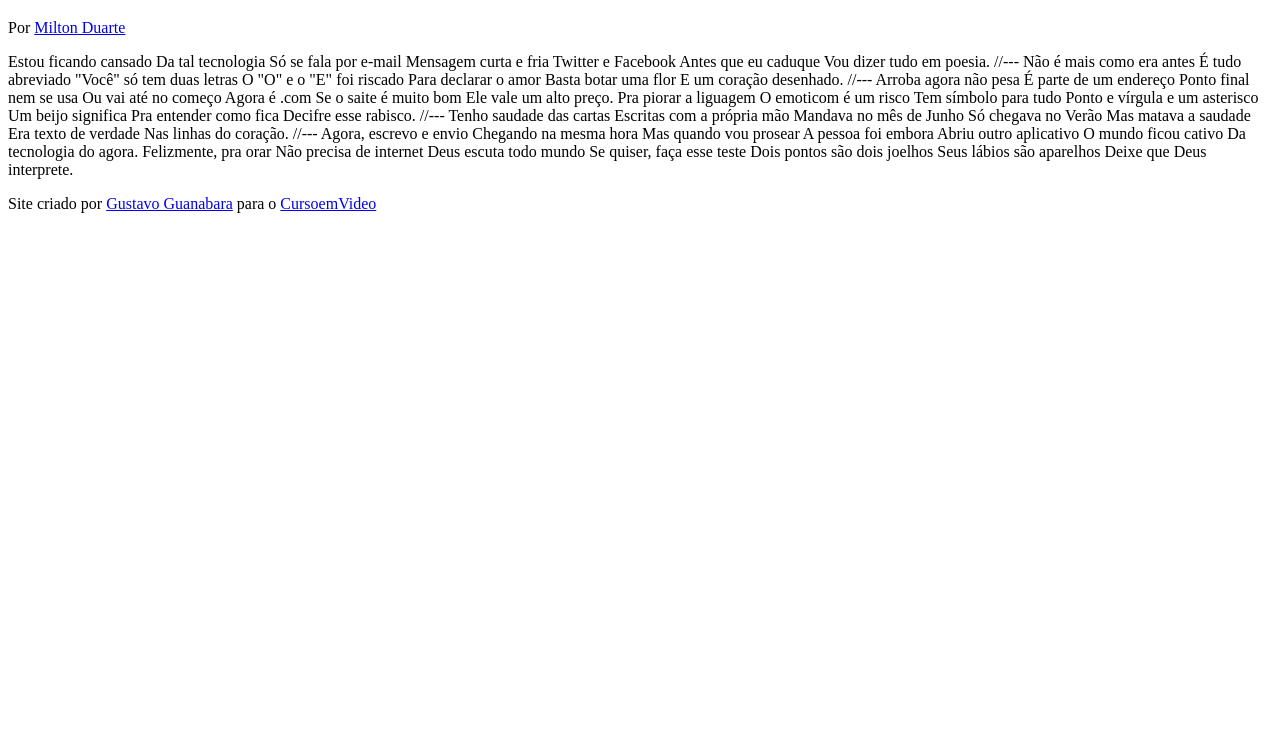
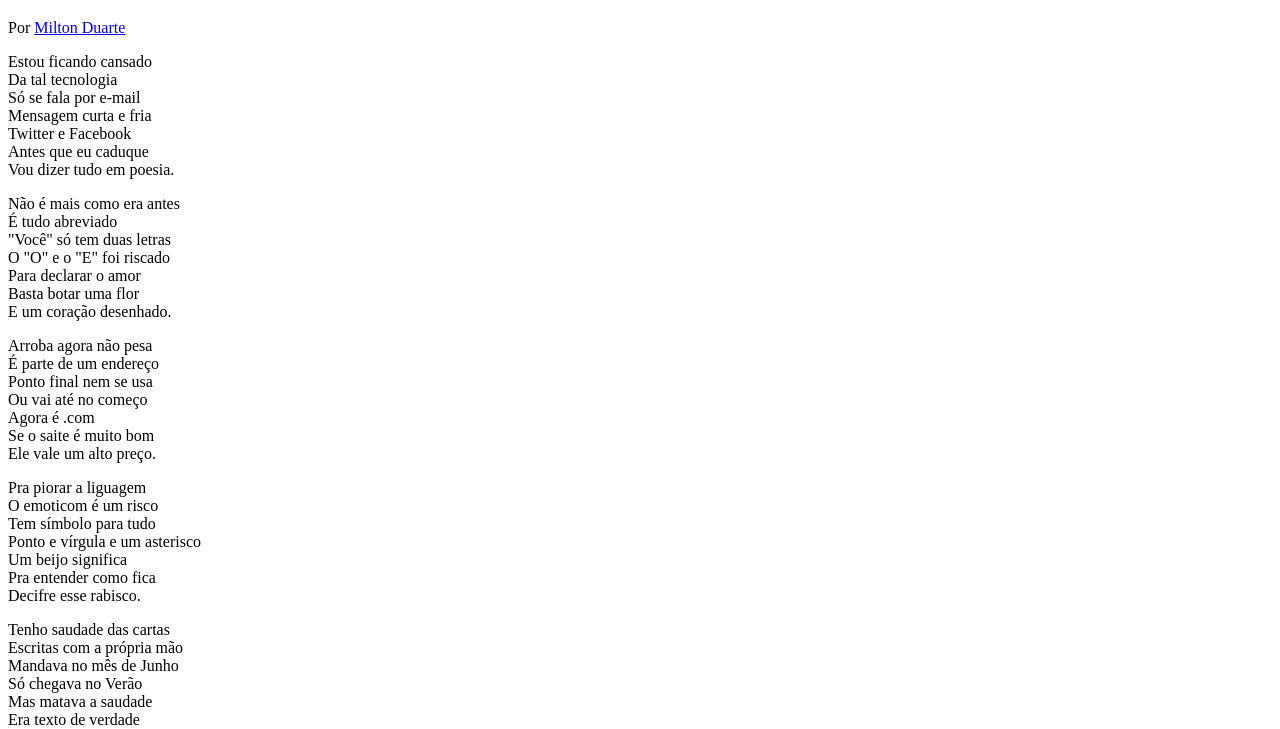
Before and after one commit to guisduarte/HTML-CSS, a plain HTML site: page Desafios/Des012/index.html in a window 1280 px wide. Shown: the part 61-790 px from the top of the page. Drawn offline with Linux system fonts and the light colour scheme.

Commit message:
atualizei desafio 12

```diff
--- /dev/null
+++ b/Desafios/Des012/estilo/style.css
@@ -0,0 +1 @@
+@charset "UTF-8";
--- a/Desafios/Des012/index.html
+++ b/Desafios/Des012/index.html
@@ -5,78 +5,96 @@
     <meta http-equiv="X-UA-Compatible" content="IE=edge">
     <meta name="viewport" content="width=device-width, initial-scale=1.0">
     <title>Cordel Moderno</title>
+    <link rel="stylesheet" href="estilo/style.css">
 </head>
 <body>
     <header>
         <h1>Cordel Moderno</h1>
         <p>
-            Por <a href="https://www.recantodasletras.com.br/poesias/3186743]" target="_blank">Milton Duarte</a>
+            Por <a href="https://www.recantodasletras.com.br/poesias/3186743" target="_blank">Milton Duarte</a>
         </p>
     </header>
 
-    Estou ficando cansado
-    Da tal tecnologia
-    Só se fala por e-mail
-    Mensagem curta e fria
-    Twitter e Facebook
-    Antes que eu caduque
-    Vou dizer tudo em poesia.
+    <section>
+        <p>
+            Estou ficando cansado <br>
+            Da tal tecnologia <br>
+            Só se fala por e-mail <br>
+            Mensagem curta e fria <br>
+            Twitter e Facebook <br>
+            Antes que eu caduque <br>
+            Vou dizer tudo em poesia.
+        </p>
+    </section>
 
-    //---
+    <section>
+        <p>
+            Não é mais como era antes <br>
+            É tudo abreviado <br>
+            "Você" só tem duas letras <br>
+            O "O" e o "E" foi riscado <br>
+            Para declarar o amor <br>
+            Basta botar uma flor <br>
+            E um coração desenhado.
+        </p>
+    </section>
 
-    Não é mais como era antes
-    É tudo abreviado
-    "Você" só tem duas letras
-    O "O" e o "E" foi riscado
-    Para declarar o amor
-    Basta botar uma flor
-    E um coração desenhado.
+    <section>
+        <p>
+            Arroba agora não pesa <br>
+            É parte de um endereço <br>
+            Ponto final nem se usa <br>
+            Ou vai até no começo <br>
+            Agora é .com <br>
+            Se o saite é muito bom <br>
+            Ele vale um alto preço. <br>
+        </p>
 
-    //---
+        <p>
+            Pra piorar a liguagem <br>
+            O emoticom é um risco <br>
+            Tem símbolo para tudo <br>
+            Ponto e vírgula e um asterisco <br>
+            Um beijo significa <br>
+            Pra entender como fica <br>
+            Decifre esse rabisco.
+        </p>
+    </section>
 
-    Arroba agora não pesa
-    É parte de um endereço
-    Ponto final nem se usa
-    Ou vai até no começo
-    Agora é .com
-    Se o saite é muito bom
-    Ele vale um alto preço.
+    <section>
+        <p>
+            Tenho saudade das cartas <br>
+            Escritas com a própria mão <br>
+            Mandava no mês de Junho <br>
+            Só chegava no Verão <br>
+            Mas matava a saudade <br>
+            Era texto de verdade <br>
+            Nas linhas do coração.
+        </p>
+    </section>
 
-    Pra piorar a liguagem
-    O emoticom é um risco
-    Tem símbolo para tudo
-    Ponto e vírgula e um asterisco
-    Um beijo significa
-    Pra entender como fica
-    Decifre esse rabisco.
+    <section>
+        <p>
+            Agora, escrevo e envio <br>
+            Chegando na mesma hora <br>
+            Mas quando vou prosear <br>
+            A pessoa foi embora <br>
+            Abriu outro aplicativo <br>
+            O mundo ficou cativo <br>
+            Da tecnologia do agora. <br>
+        </p>
 
-    //---
+        <p>
+            Felizmente, pra orar <br>
+            Não precisa de internet <br>
+            Deus escuta todo mundo <br>
+            Se quiser, faça esse teste <br>
+            Dois pontos são dois joelhos <br>
+            Seus lábios são aparelhos <br>
+            Deixe que Deus interprete.
+        </p>
+    </section>
 
-    Tenho saudade das cartas
-    Escritas com a própria mão
-    Mandava no mês de Junho
-    Só chegava no Verão
-    Mas matava a saudade
-    Era texto de verdade
-    Nas linhas do coração.
-
-    //---
-
-    Agora, escrevo e envio
-    Chegando na mesma hora
-    Mas quando vou prosear
-    A pessoa foi embora
-    Abriu outro aplicativo
-    O mundo ficou cativo
-    Da tecnologia do agora.
-
-    Felizmente, pra orar
-    Não precisa de internet
-    Deus escuta todo mundo
-    Se quiser, faça esse teste
-    Dois pontos são dois joelhos
-    Seus lábios são aparelhos
-    Deixe que Deus interprete.
     </body>
 
     <footer>
```
